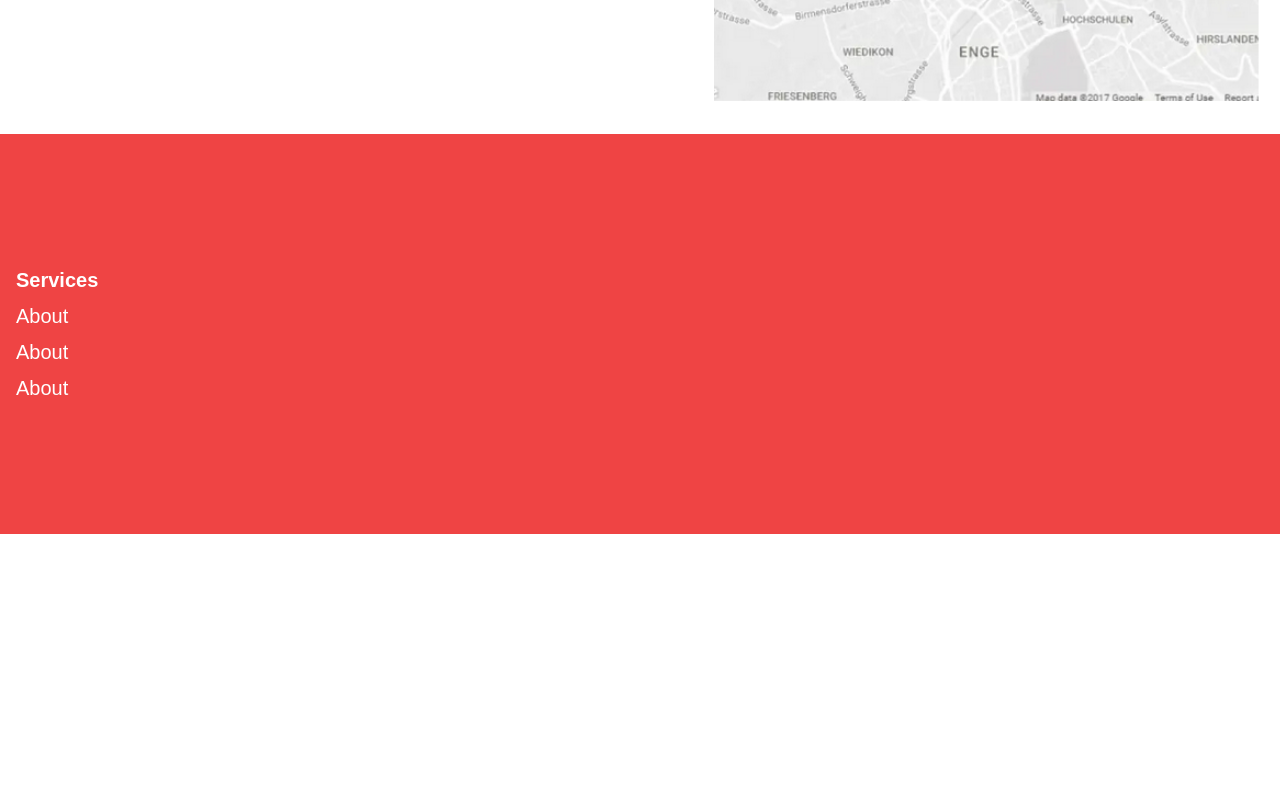
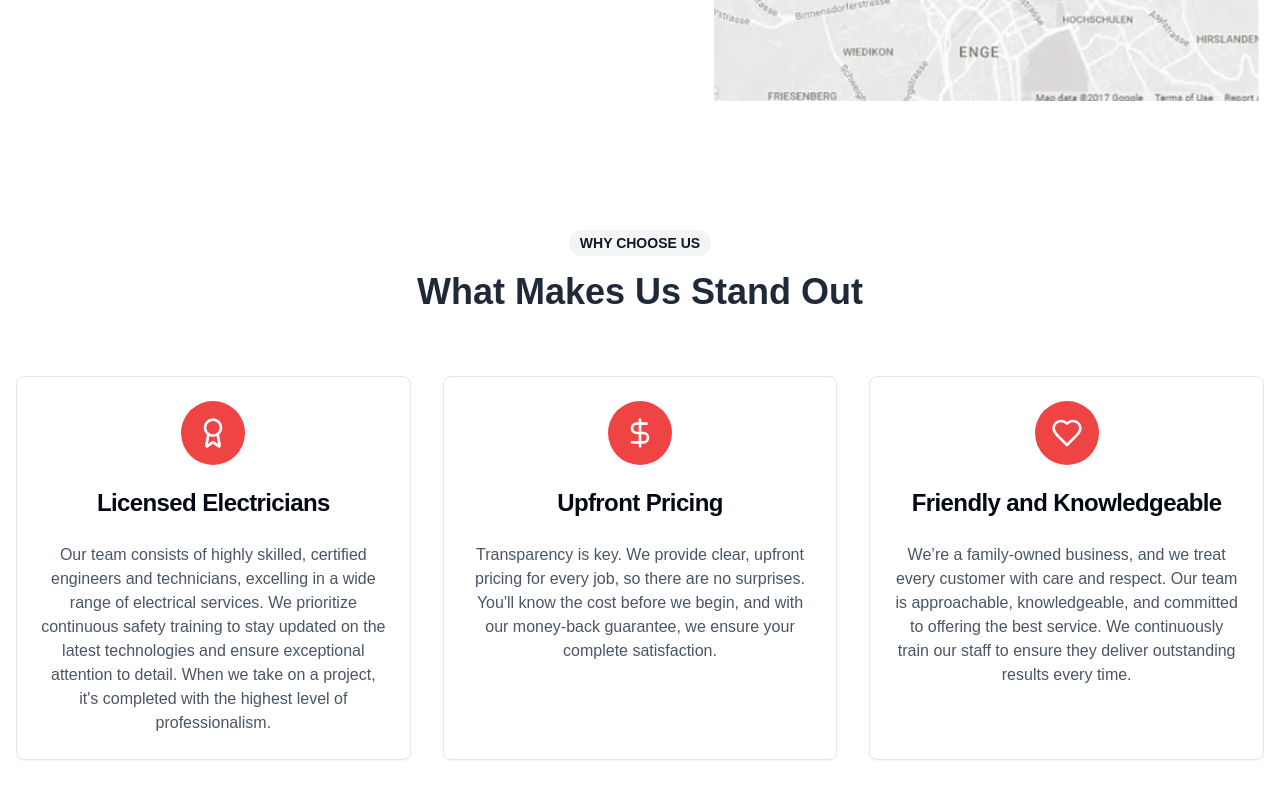
Before and after one commit to MGPychi/dalielectrique, a Next.js app: page / in a window 1280 px wide. Shown: the part 1860-2660 px from the top of the page. Before the commit the page ends 2394 px from the top, so only its background shows below. Built offline with nearby package versions, Linux system fonts and the light colour scheme.

Commit message:
added why to chose us section

```diff
--- /dev/null
+++ b/src/app/_components/WhyUs.tsx
@@ -0,0 +1,107 @@
+"use client"
+
+import { motion, useInView } from "framer-motion"
+import { Card, CardContent, CardHeader, CardTitle } from "@/components/ui/card"
+import { Button } from "@/components/ui/button"
+import { Badge } from "@/components/ui/badge"
+import { Award, DollarSign, Heart } from "lucide-react"
+import { useRef } from "react"
+
+const features = [
+  {
+    icon: Award,
+    title: "Licensed Electricians",
+    description: "Our team consists of highly skilled, certified engineers and technicians, excelling in a wide range of electrical services. We prioritize continuous safety training to stay updated on the latest technologies and ensure exceptional attention to detail. When we take on a project, it's completed with the highest level of professionalism.",
+  },
+  {
+    icon: DollarSign,
+    title: "Upfront Pricing",
+    description: "Transparency is key. We provide clear, upfront pricing for every job, so there are no surprises. You'll know the cost before we begin, and with our money-back guarantee, we ensure your complete satisfaction.",
+  },
+  {
+    icon: Heart,
+    title: "Friendly and Knowledgeable",
+    description: "We’re a family-owned business, and we treat every customer with care and respect. Our team is approachable, knowledgeable, and committed to offering the best service. We continuously train our staff to ensure they deliver outstanding results every time.",
+  },
+]
+
+const containerVariants = {
+  hidden: { opacity: 0 },
+  visible: {
+    opacity: 1,
+    transition: {
+      staggerChildren: 0.1,
+    },
+  },
+}
+
+const itemVariants = {
+  hidden: { y: 20, opacity: 0 },
+  visible: {
+    y: 0,
+    opacity: 1,
+    transition: {
+      type: "spring",
+      stiffness: 100,
+    },
+  },
+}
+
+export default function WhyChooseUs() {
+  const ref = useRef(null)
+  const inView = useInView(ref, { once: true, margin: "-100px" }) // Trigger animation when in view
+
+  return (
+    <section ref={ref} className="py-24 px-4 ">
+      <div className="container mx-auto ">
+        <motion.div
+          initial="hidden"
+          animate={inView ? "visible" : "hidden"}
+          variants={containerVariants}
+          className="text-center mb-16"
+        >
+          <motion.div variants={itemVariants}>
+            <Badge variant="secondary" className="mb-4 text-sm font-semibold">
+              WHY CHOOSE US
+            </Badge>
+          </motion.div>
+          <motion.h2 variants={itemVariants} className="text-4xl font-bold mb-6 text-gray-800">
+            What Makes Us Stand Out
+          </motion.h2>
+        </motion.div>
+
+        <motion.div
+          variants={containerVariants}
+          initial="hidden"
+          animate={inView ? "visible" : "hidden"}
+          className="grid grid-cols-1 md:grid-cols-2 lg:grid-cols-3 gap-8"
+        >
+          {features.map((feature, index) => (
+            <motion.div key={index} variants={itemVariants}>
+              <Card className="h-full flex items-center text-center flex-col overflow-hidden group hover:shadow-lg transition-shadow duration-300">
+                <CardHeader className="relative flex flex-col items-center justify-center">
+                  <div className="w-16 h-16 bg-red-500 rounded-full flex items-center justify-center mb-4 group-hover:scale-110 transition-transform duration-300">
+                    <feature.icon className="w-8 h-8 text-white" />
+                  </div>
+                  <CardTitle className="text-2xl mb-2">{feature.title}</CardTitle>
+                  <div className="absolute top-4 right-4 w-20 h-20 bg-red-100 rounded-full -z-10 group-hover:scale-150 transition-transform duration-500"></div>
+                </CardHeader>
+                <CardContent className="flex-grow">
+                  <p className="text-gray-600">{feature.description}</p>
+                </CardContent>
+              </Card>
+            </motion.div>
+          ))}
+        </motion.div>
+
+        <motion.div
+          variants={itemVariants}
+          initial="hidden"
+          animate={inView ? "visible" : "hidden"}
+          className="mt-16 text-center"
+        >
+        </motion.div>
+      </div>
+    </section>
+  )
+}
--- a/src/app/page.tsx
+++ b/src/app/page.tsx
@@ -6,6 +6,7 @@ import Services from "./_components/Services";
 import Introduction from "./_components/Introduction";
 import MainProducts from "./_components/MainProducts";
 import Location from "./_components/Location";
+import WhyChooseUs from "./_components/WhyUs";
 
 export default function Homepage() {
   return (
@@ -17,6 +18,7 @@ export default function Homepage() {
         <Services />
         <MainProducts />
         <Location />
+        <WhyChooseUs/>
       </main>
       <Footer />
     </>
```
